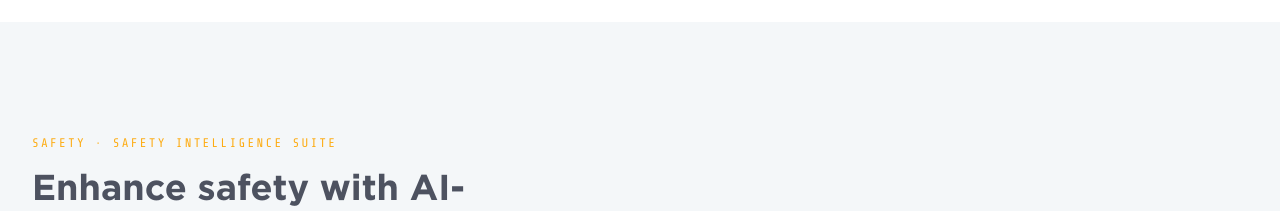
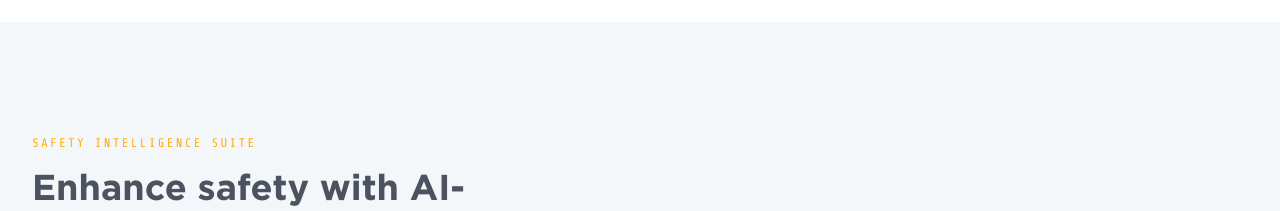
Before and after one commit to NinetyoneCreative/Dozerai, a Next.js app: page /product in a window 1280 px wide. Shown: the part 2880-3091 px from the top of the page. Built offline with nearby package versions, Linux system fonts and the light colour scheme; no server answers.

Commit message:
copy: simplify Product section titles to the suite names
Drop the "Safety ·" / "Productivity ·" prefix so the section kickers read
just "Safety Intelligence Suite" and "Productivity & Analytics Suite".

Co-Authored-By: Claude Opus 4.8 <noreply@anthropic.com>

```diff
--- a/app/product/page.tsx
+++ b/app/product/page.tsx
@@ -192,7 +192,7 @@ export default function ProductPage() {
       <Section id="safety" tone="light" spacing="lg" aria-labelledby="safety-heading">
         <div className="grid items-center gap-12 lg:grid-cols-2">
           <div>
-            <p className="kicker">Safety · {SAFETY_SUITE.name}</p>
+            <p className="kicker">{SAFETY_SUITE.name}</p>
             <h2
               id="safety-heading"
               className="mt-4 text-3xl font-bold leading-tight text-darker-grey sm:text-4xl"
@@ -283,7 +283,7 @@ export default function ProductPage() {
       {/* ===================== PRODUCTIVITY ===================== */}
       <Section id="productivity" tone="white" spacing="lg" aria-labelledby="prod-heading">
         <div className="mx-auto max-w-3xl text-center">
-          <p className="kicker">Productivity · {PRODUCTIVITY_SUITE.name}</p>
+          <p className="kicker">{PRODUCTIVITY_SUITE.name}</p>
           <h2
             id="prod-heading"
             className="mt-4 text-3xl font-bold leading-tight text-darker-grey sm:text-4xl"
```
